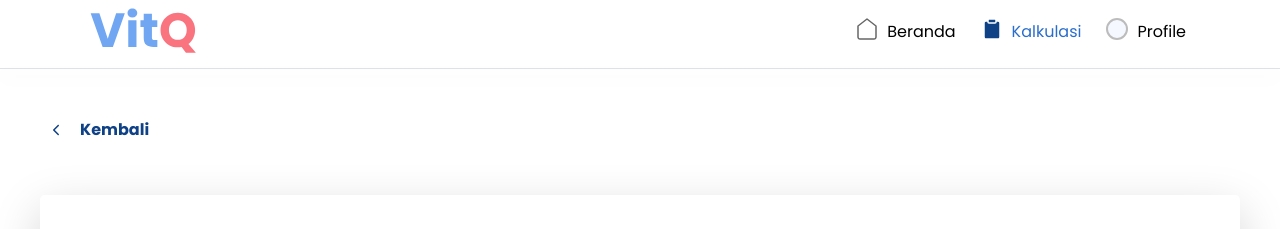
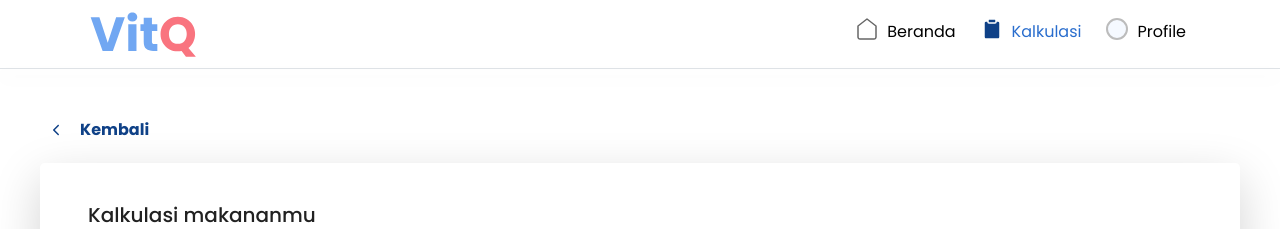
Before and after one commit to vitQQ/front-end-vitQ, a React (Create React App) app: page /kalkulasi/hasilkalkulasi in a window 1280 px wide. Shown: the top 229 px of the page. Built offline with nearby package versions, Linux system fonts and the light colour scheme.

Commit message:
fix sidebar, navbar, hasilKalkulasi, add alt img tag

```diff
--- a/src/components/navbar/Sidebar.jsx
+++ b/src/components/navbar/Sidebar.jsx
@@ -15,27 +15,29 @@ export default function Sidebar(){
     return (
         <>
             <div className={pathname === '/' ? "sidebar d-flex justify-content-end d-md-none" : "d-none"}>
-                <div onClick={showSidebar} className="d-inline w-auto toogler">
+                <div onClick={showSidebar} className="d-inline w-auto toogler text-primary-3">
                     {sidebar? <BiX size={40}/> : <BiMenu size={40}/>}
                 </div>
-                <div className={sidebar? 'menu active' : 'menu'}>
+                <div className={!sidebar? 'menu' : 'menu active'}>
                     <div className="side-menu">
+                            <>
                                 <div className="menu-item">
                                     <a onClick={showSidebar} className='text-decoration-none text-active menu-item' href='#cara-kerja'>Cara Kerja?</a>
                                 </div>
                                 <div className="menu-item">
                                     <a onClick={showSidebar} className='text-decoration-none text-active menu-item' href='#apa-itu-vitq'>Apa itu VitQ?</a>
                                 </div>
-                        <div onClick={showSidebar} className="menu-item">
                                 <NavLink to='/masuk'>
+                                    <div className="menu-item">
                                         <Button nofill value={`Masuk`}/>
+                                    </div>
                                 </NavLink>
-                        </div>
                                 <div onClick={showSidebar} className="menu-item">
                                     <NavLink to='/daftar'>
                                         <Button value={`Daftar`}/>
                                     </NavLink>
                                 </div>
+                            </>
                     </div>
                 </div>
             </div>
--- a/src/layout/Navbar.jsx
+++ b/src/layout/Navbar.jsx
@@ -24,7 +24,7 @@ export default function Navbar() {
                 <div className={pathname === '/' ? '' : pathname === '/daftar' | pathname === '/masuk' ? 'p-3' : 'd-md-none d-block border-top shadow'}/>
                 <div className='d-block d-sm-none'/>
                 <Container className='d-block d-md-flex justify-content-between flex-wrap'>
-                    <div className={ pathname === '/' | pathname === '/daftar' | pathname === '/masuk'? "d-flex align-items-center p-2" : "d-flex align-items-center d-none d-md-block p-2"}>
+                    <div className={ pathname === '/' | pathname === '/daftar' | pathname === '/masuk'? "d-flex align-items-center p-2" : "d-none d-md-flex align-items-center p-2"}>
                         <Logo/>
                     </div>
                     <div>
@@ -52,14 +52,14 @@ export default function Navbar() {
                         :
                         // Check is sign-in or sign up page ?
                         pathname === '/masuk' | pathname=== '/daftar'?
-                        <div>
+                        <div className={width>768? "pt-2" : "d-flex justify-content-end reg-log"}>
                             <Row className='d-flex align-items-center justify-content-around'>
                                 <Col className={pathname=== '/daftar' ? 'd-none' : 'd-flex'}>
                                     <NavLink to='/daftar' className='text-decoration-none text-active'>Daftar</NavLink>
                                 </Col>
                                 <Col className='d-flex'>
                                     <NavLink to='/' className='text-decoration-none text-active nav-icon d-flex align-items-center'>
-                                        <p className= "text-inactive nav-item m-2">Beranda</p>
+                                        <p className= "text-inactive nav-item m-2 align-items-end">Beranda</p>
                                         <HomeIcon className='mb-2'/>
                                     </NavLink>
                                 </Col>
--- a/src/layout/styles/navbar.css
+++ b/src/layout/styles/navbar.css
@@ -26,3 +26,7 @@
 .nav-icon svg:hover path{
     fill: #71A7F2;
 }
+
+.reg-log {
+    margin-top : -10%;
+}
--- a/src/pages/Kalkulasi/HasilKalkulasi.js
+++ b/src/pages/Kalkulasi/HasilKalkulasi.js
@@ -13,8 +13,8 @@ export default function HasilKalkulasi(){
     let {pathname} = useLocation()
     console.log(pathname)
     return(
-        <div className={width>750? "m-4 py-5 text-active" : "my-4 text-active"}>
-            <div className={width>750?"my-3 p-4" : "m-3 pt-1"}>
+        <div className={width>750? "m-4 py-5" : "my-3 px-3"}>
+            <div className={width>750?"mt-3 pt-4 px-4" : "mx-3 pt-1"}>
                 <Link to="/kalkulasi" className="text-decoration-none">
                     <div className="text-primary d-flex justify-content-start align-content-center mb-2 border-1">
                         <Col className="d-flex align-items-center">
@@ -23,7 +23,7 @@ export default function HasilKalkulasi(){
                         <Col className="col-6 col-md-12 px-md-3 d-flex justify-content-center justify-content-md-start align-items-center mt-1 pt-1">
                             <h5 className="fs-body fw-bold">Kembali</h5>
                         </Col>
-                        <Col className="d-flex justify-content-end d-md-none text-inactive"><IoHelpCircleOutline/></Col>
+                        <Col className="d-flex justify-content-end d-md-none text-inactive pt-2"><IoHelpCircleOutline/></Col>
                     </div>
                 </Link>
             </div>
--- a/src/pages/login/index.js
+++ b/src/pages/login/index.js
@@ -55,7 +55,7 @@ export  default function Login(){
                     </form>
                 </div>
                 <div className="col-9 col-xxl-7 col-xl-7 col-lg-7 m-auto my-5">
-                    <img className="w-100" src={daftarPic} alt="login picture" />
+                    <img className="w-100" src={daftarPic} alt="loginpicture" />
                 </div>
             </div>
         </div>
--- a/src/pages/register/index.js
+++ b/src/pages/register/index.js
@@ -55,7 +55,7 @@ export  default function Daftar(){
                     </form>
                 </div>
                 <div className="col-9 col-xxl-7 col-xl-7 col-lg-7 m-auto my-5">
-                    <img className="w-100" src={daftarPic} alt="login picture" />
+                    <img className="w-100" src={daftarPic} alt="loginpicture" />
                 </div>
             </div>
         </div>
--- a/src/router/index.js
+++ b/src/router/index.js
@@ -1,5 +1,5 @@
 import { Routes, Route} from "react-router-dom";
-import Home from "../pages/home/Home";
+import Home from "../pages/Home/Home";
 import Kalkulasi from "../pages/Kalkulasi/Kalkulasi";
 import Akunku from "../pages/Profil/Akunku";
 import NotFound from "../pages/NotFound";
```
Lines whose indentation alone changed are shown as unchanged.
